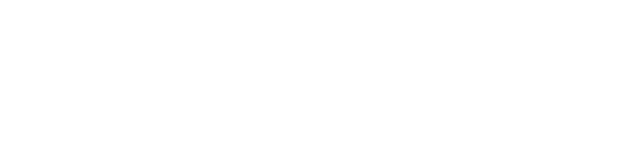
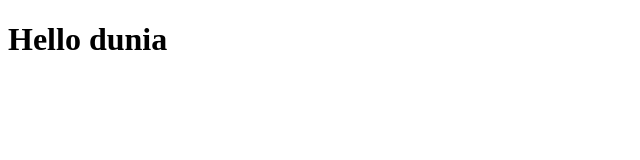
Before and after one commit to argasecondaccount/belajar-kolaborasi, a plain HTML site: page index.html in a window 1280 px wide. Shown: the whole page, without its empty margins (0-640 px from the left). Drawn offline with Linux system fonts and the light colour scheme.

Commit message:
menambahkan kata hallo dunia

```diff
--- a/index.html
+++ b/index.html
@@ -6,6 +6,6 @@
     <title>Coba belajar kolaborasi</title>
 </head>
 <body>
-
+    <h1>Hello dunia</h1>
 </body>
 </html>
```
